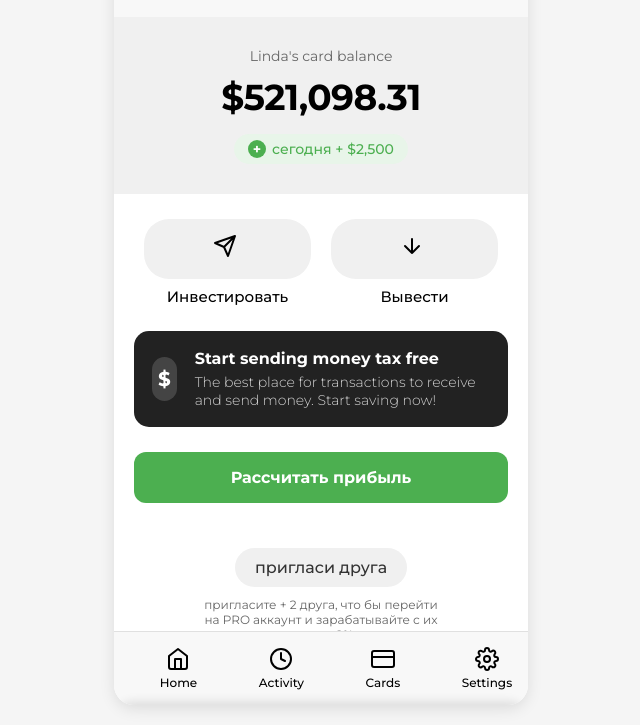
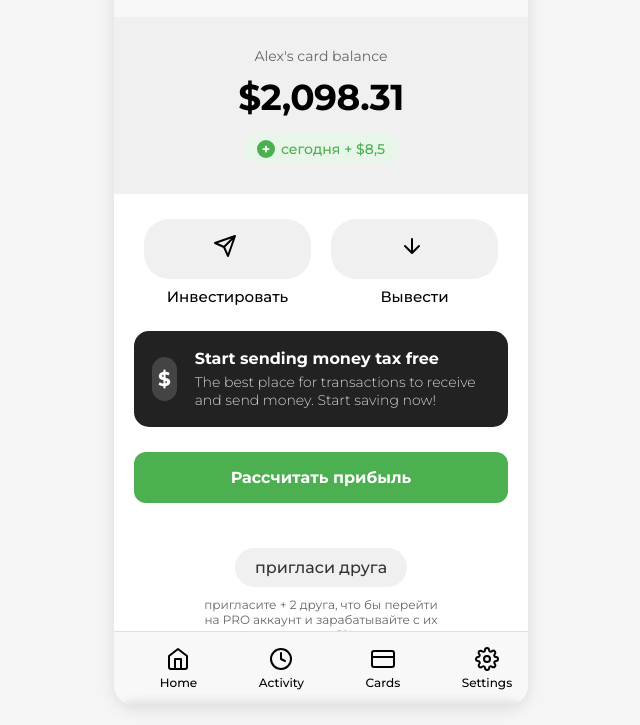
Before and after one commit to eda123321/Bank, a plain HTML site: page index.html in a window 1280 px wide. Shown: the part 75-800 px from the top of the page, without its empty margins (319-959 px from the left). Drawn offline with Linux system fonts and the light colour scheme; a script that the page names is missing.

Commit message:
index.html

```diff
--- a/index.html
+++ b/index.html
@@ -340,11 +340,11 @@ gecko-coin-list-widget {
 
     <div class="scrollable-content">
         <div class="balance-section">
-            <div class="balance-label">Linda's card balance</div>
-            <div class="balance-amount">$521,098.31</div>
+            <div class="balance-label">Alex's card balance</div>
+            <div class="balance-amount">$2,098.31</div>
             <div class="today-plus">
                 <span class="today-plus-icon"></span>
-                сегодня + $2,500
+                сегодня + $8,5
             </div>
         </div>
 
```
